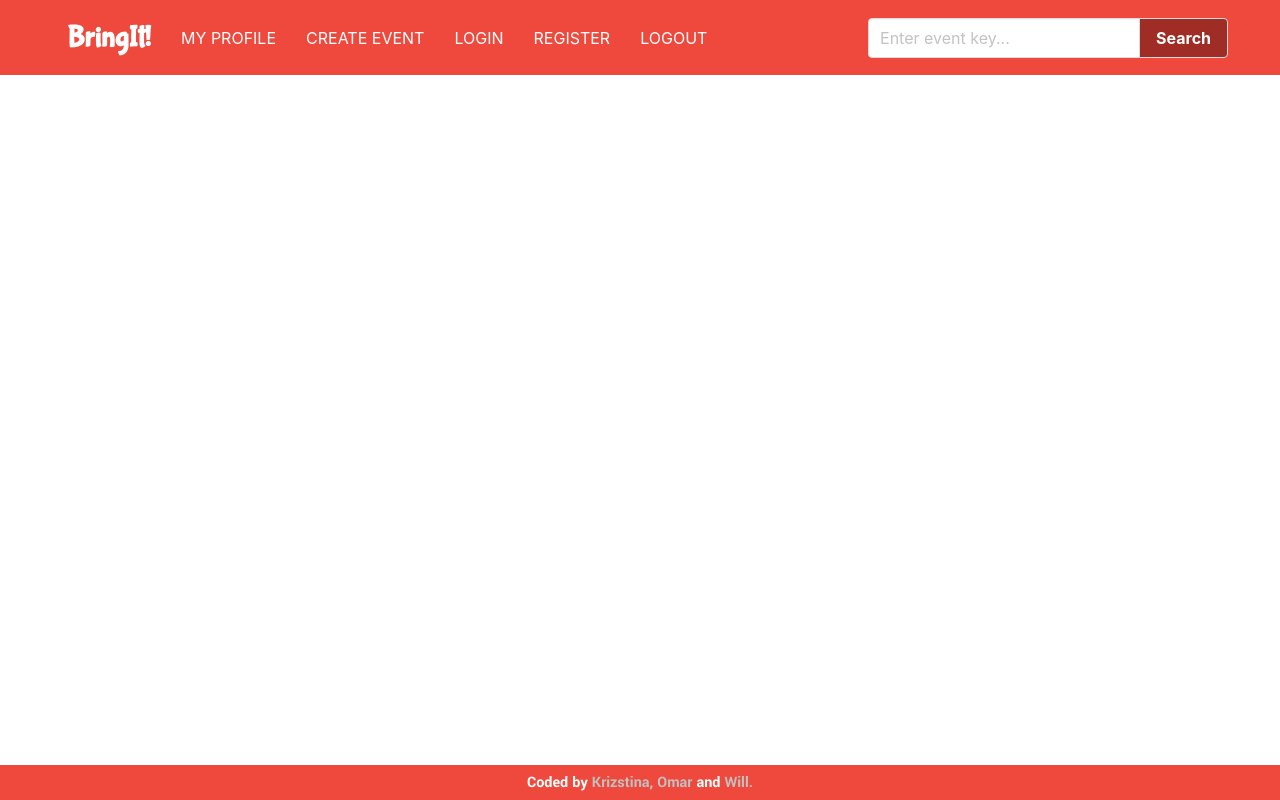
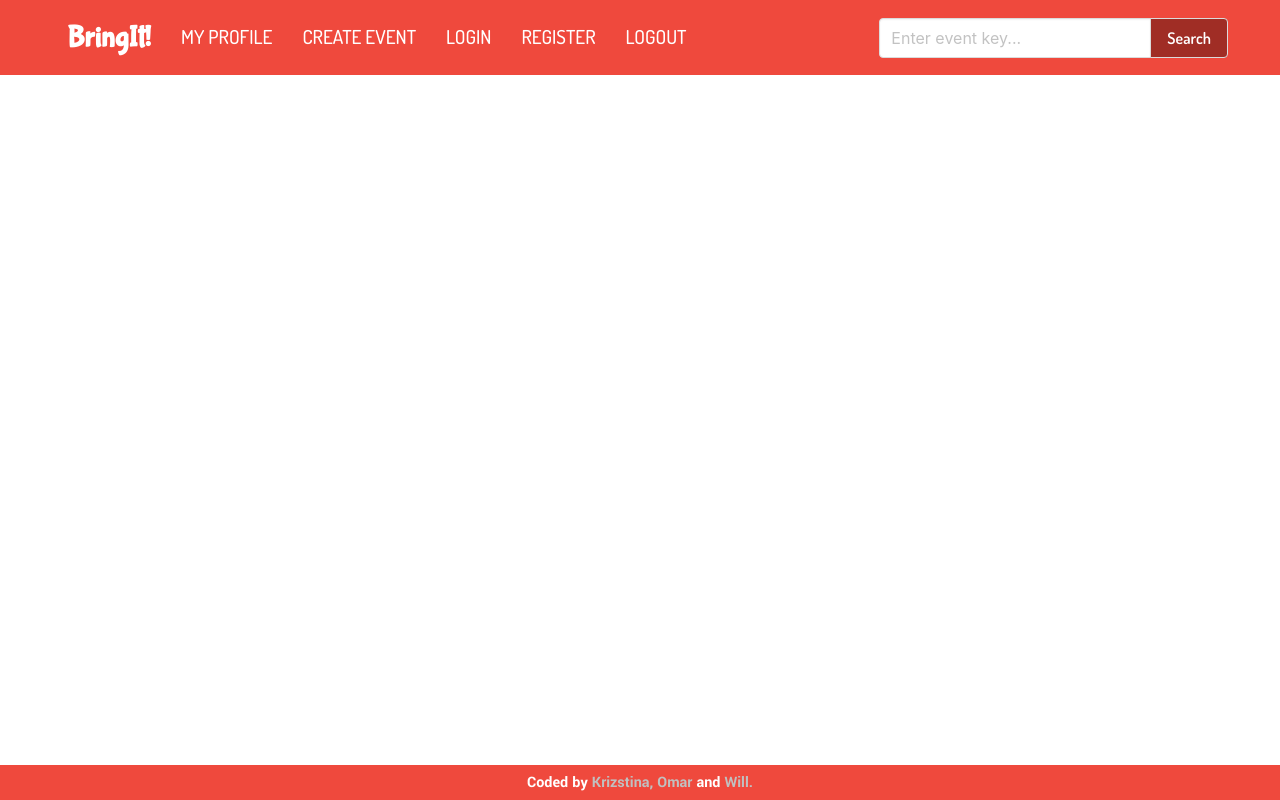
Before and after one commit to weresquirrel/wdi-project-3, a website: page src/index.html in a window 1280 px wide. Drawn offline with nearby package versions, Linux system fonts and the light colour scheme; some packages are replaced by stand-ins of ours; files that its build step writes are made by us from their sources.

Commit message:
new font added

```diff
--- a/src/index.html
+++ b/src/index.html
@@ -9,6 +9,7 @@
   <link href="https://fonts.googleapis.com/css?family=Yantramanav:300,400,500,700,900&amp;subset=latin-ext" rel="stylesheet">
   <link href="https://fonts.googleapis.com/css?family=Bubblegum+Sans&amp;subset=latin-ext" rel="stylesheet">
   <link rel="stylesheet" href="https://maxcdn.bootstrapcdn.com/font-awesome/4.7.0/css/font-awesome.min.css">
+  <link href="https://fonts.googleapis.com/css?family=Dosis:300,400,500,600,700,800&amp;subset=latin-ext" rel="stylesheet">
 
   <script src="https://maps.googleapis.com/maps/api/js?key=AIzaSyBKstuur4XOTCAojB7tzkVjo4XlA0jbGmY"></script>
   <script src="https://cdnjs.cloudflare.com/ajax/libs/moment.js/2.20.1/moment.min.js" charset="utf-8"></script>
--- a/src/scss/_navbar.scss
+++ b/src/scss/_navbar.scss
@@ -13,19 +13,20 @@
   }
   .nav-item {
     color: white;
+    font-family: 'Dosis', sans-serif;
+    font-size: 1.2em;
+    font-weight: 500;
      &:hover {
-    color: black;
-    font-weight: bold;
-    font-size: 1.2em;
-    font-family: 'Bubblegum Sans', cursive
+       color: black;
      }
   }
 }
 
 .searchbutton {
+  font-family: 'Dosis', sans-serif;
   background-color: #a02d25;
   color: white;
-  font-weight: bold;
+  font-weight: 600;
 }
 
 @media screen and (max-width: 1024px) {
```
